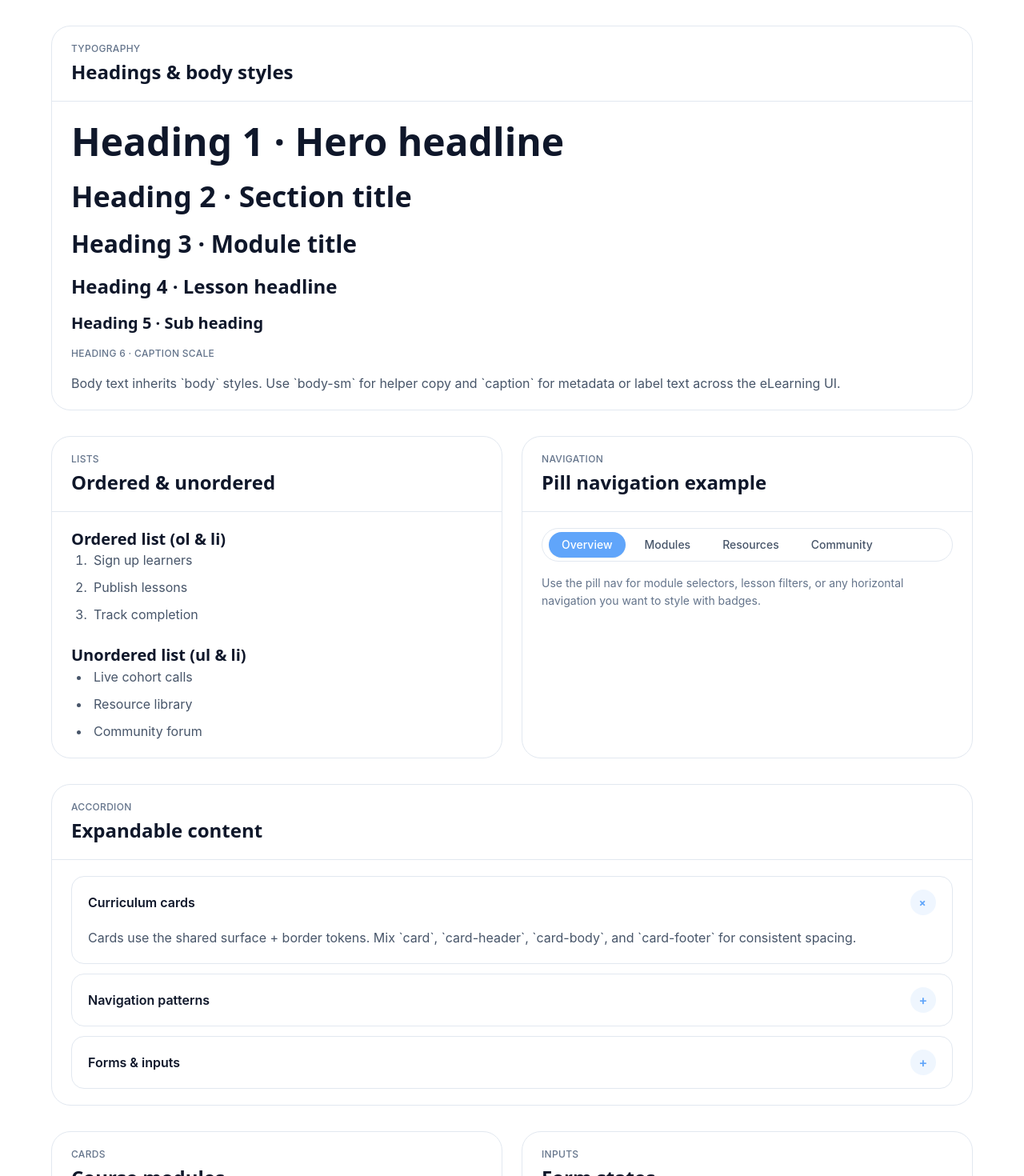
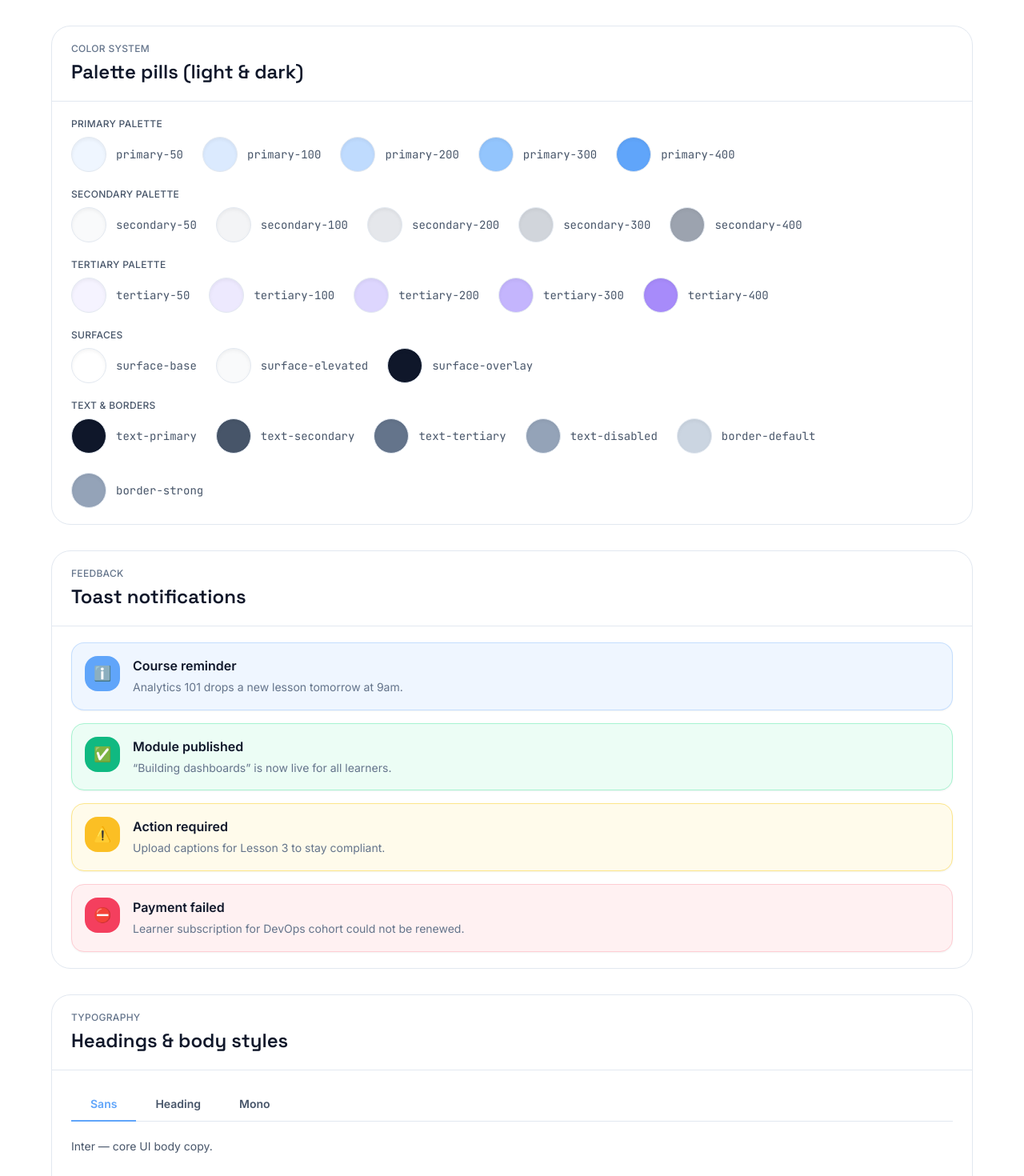
Before and after one commit to pedbad/react_tw, a React (Vite) app: page /components in a window 1280 px wide. Shown: the part 100-1570 px from the top of the page at 80% size. Built offline with nearby package versions, Linux system fonts and the light colour scheme.

Commit message:
feat: expand eLearning design system demo with routing, palettes, and toasts

```diff
--- a/src/index.css
+++ b/src/index.css
@@ -1,3 +1,5 @@
+@import url('https://fonts.googleapis.com/css2?family=Inter:wght@400;500;600;700&family=Space+Grotesk:wght@500;600;700&family=JetBrains+Mono:wght@400;500;600&display=swap');
+
 @tailwind base;
 @tailwind components;
 @tailwind utilities;
@@ -273,6 +275,56 @@
   .pill-nav-item-active {
     @apply bg-primary text-white shadow-sm;
   }
+
+  .tabs {
+    @apply flex border-b border-border-subtle;
+  }
+  .tab {
+    @apply relative -mb-px inline-flex items-center justify-center px-6 py-3 text-sm font-semibold text-text-secondary transition-base hover:text-text-primary focus-visible:outline-none focus-visible:ring-2 focus-visible:ring-primary-200 focus-visible:ring-offset-2 focus-visible:ring-offset-surface-base;
+  }
+  .tab-active {
+    @apply text-primary after:absolute after:bottom-0 after:left-0 after:h-0.5 after:w-full after:bg-primary;
+  }
+
+  .toast {
+    @apply flex items-start gap-4 rounded-2xl border px-4 py-4 shadow-sm transition-base;
+  }
+  .toast-icon {
+    @apply flex h-11 w-11 items-center justify-center rounded-2xl text-lg text-white;
+  }
+  .toast-body {
+    @apply flex-1 space-y-1;
+  }
+  .toast-title {
+    @apply font-semibold text-text-primary;
+  }
+  .toast-message {
+    @apply body-sm;
+  }
+  .toast-info {
+    @apply border-primary/30 bg-primary/10;
+  }
+  .toast-info .toast-icon {
+    @apply bg-primary;
+  }
+  .toast-success {
+    @apply border-emerald-200 bg-emerald-50 text-emerald-900 dark:border-emerald-400/60 dark:bg-emerald-400/10 dark:text-emerald-100;
+  }
+  .toast-success .toast-icon {
+    @apply bg-emerald-500;
+  }
+  .toast-warning {
+    @apply border-amber-200 bg-amber-50 text-amber-900 dark:border-amber-400/60 dark:bg-amber-400/10 dark:text-amber-100;
+  }
+  .toast-warning .toast-icon {
+    @apply bg-amber-400;
+  }
+  .toast-danger {
+    @apply border-rose-200 bg-rose-50 text-rose-900 dark:border-rose-400/60 dark:bg-rose-400/10 dark:text-rose-50;
+  }
+  .toast-danger .toast-icon {
+    @apply bg-rose-500;
+  }
 }
 
 @layer utilities {
@@ -285,4 +337,17 @@
   .transition-motion {
     @apply transition-transform duration-200 ease-out;
   }
+
+  .color-palette-row {
+    @apply flex flex-wrap items-center gap-6;
+  }
+  .color-palette-item {
+    @apply flex items-center gap-3;
+  }
+  .color-pill {
+    @apply h-11 w-11 rounded-full border border-border-subtle shadow-inner;
+  }
+  .color-pill-label {
+    @apply font-mono text-sm text-text-secondary;
+  }
 }
--- a/src/pages/ComponentsDemo.jsx
+++ b/src/pages/ComponentsDemo.jsx
@@ -32,26 +32,176 @@ const headings = [
 
 const navPills = ['Overview', 'Modules', 'Resources', 'Community']
 
+const fontTabs = [
+  { id: 'sans', label: 'Sans', className: 'font-sans', description: 'Inter — core UI body copy.' },
+  { id: 'heading', label: 'Heading', className: 'font-heading', description: 'Space Grotesk — hero & titles.' },
+  { id: 'mono', label: 'Mono', className: 'font-mono', description: 'JetBrains Mono — code snippets.' },
+]
+
+const toastItems = [
+  {
+    id: 'info',
+    title: 'Course reminder',
+    message: 'Analytics 101 drops a new lesson tomorrow at 9am.',
+    icon: 'ℹ️',
+    className: 'toast-info',
+  },
+  {
+    id: 'success',
+    title: 'Module published',
+    message: '“Building dashboards” is now live for all learners.',
+    icon: '✅',
+    className: 'toast-success',
+  },
+  {
+    id: 'warning',
+    title: 'Action required',
+    message: 'Upload captions for Lesson 3 to stay compliant.',
+    icon: '⚠️',
+    className: 'toast-warning',
+  },
+  {
+    id: 'danger',
+    title: 'Payment failed',
+    message: 'Learner subscription for DevOps cohort could not be renewed.',
+    icon: '⛔',
+    className: 'toast-danger',
+  },
+]
+
+const paletteGroups = [
+  {
+    title: 'Primary palette',
+    colors: [
+      { label: 'primary-50', className: 'bg-primary-50' },
+      { label: 'primary-100', className: 'bg-primary-100' },
+      { label: 'primary-200', className: 'bg-primary-200' },
+      { label: 'primary-300', className: 'bg-primary-300' },
+      { label: 'primary-400', className: 'bg-primary-400' },
+    ],
+  },
+  {
+    title: 'Secondary palette',
+    colors: [
+      { label: 'secondary-50', className: 'bg-secondary-50' },
+      { label: 'secondary-100', className: 'bg-secondary-100' },
+      { label: 'secondary-200', className: 'bg-secondary-200' },
+      { label: 'secondary-300', className: 'bg-secondary-300' },
+      { label: 'secondary-400', className: 'bg-secondary-400' },
+    ],
+  },
+  {
+    title: 'Tertiary palette',
+    colors: [
+      { label: 'tertiary-50', className: 'bg-tertiary-50' },
+      { label: 'tertiary-100', className: 'bg-tertiary-100' },
+      { label: 'tertiary-200', className: 'bg-tertiary-200' },
+      { label: 'tertiary-300', className: 'bg-tertiary-300' },
+      { label: 'tertiary-400', className: 'bg-tertiary-400' },
+    ],
+  },
+  {
+    title: 'Surfaces',
+    colors: [
+      { label: 'surface-base', className: 'bg-surface-base' },
+      { label: 'surface-elevated', className: 'bg-surface-elevated' },
+      { label: 'surface-overlay', className: 'bg-surface-overlay' },
+    ],
+  },
+  {
+    title: 'Text & borders',
+    colors: [
+      { label: 'text-primary', className: 'bg-text-primary' },
+      { label: 'text-secondary', className: 'bg-text-secondary' },
+      { label: 'text-tertiary', className: 'bg-text-tertiary' },
+      { label: 'text-disabled', className: 'bg-text-disabled' },
+      { label: 'border-default', className: 'bg-border-default' },
+      { label: 'border-strong', className: 'bg-border-strong' },
+    ],
+  },
+]
+
 function ComponentsDemo() {
   const [openItem, setOpenItem] = useState(accordionItems[0].id)
+  const [activeFontTab, setActiveFontTab] = useState(fontTabs[0].id)
+  const activeFont = fontTabs.find((tab) => tab.id === activeFontTab)
 
   return (
     <div className="space-y-8">
       <section className="card">
         <div className="card-header">
+          <span className="caption text-text-tertiary">Color system</span>
+          <h2 className="heading-sm">Palette pills (light & dark)</h2>
+        </div>
+        <div className="card-body space-y-5">
+          {paletteGroups.map((group) => (
+            <div key={group.title} className="space-y-2">
+              <p className="caption uppercase tracking-wide text-text-secondary">{group.title}</p>
+              <div className="color-palette-row">
+                {group.colors.map((color) => (
+                  <div key={color.label} className="color-palette-item">
+                    <span className={`color-pill ${color.className}`} />
+                    <span className="color-pill-label">{color.label}</span>
+                  </div>
+                ))}
+              </div>
+            </div>
+          ))}
+        </div>
+      </section>
+
+      <section className="card">
+        <div className="card-header">
+          <span className="caption text-text-tertiary">Feedback</span>
+          <h2 className="heading-sm">Toast notifications</h2>
+        </div>
+        <div className="card-body space-y-4">
+          {toastItems.map((toast) => (
+            <div key={toast.id} className={`toast ${toast.className}`}>
+              <span className="toast-icon" aria-hidden="true">
+                {toast.icon}
+              </span>
+              <div className="toast-body">
+                <p className="toast-title">{toast.title}</p>
+                <p className="toast-message">{toast.message}</p>
+              </div>
+            </div>
+          ))}
+        </div>
+      </section>
+
+      <section className="card">
+        <div className="card-header">
           <span className="caption text-text-tertiary">Typography</span>
           <h2 className="heading-sm">Headings & body styles</h2>
         </div>
-        <div className="card-body space-y-4">
-          {headings.map(({ tag: Tag, className, text }) => (
-            <Tag key={text} className={className}>
-              {text}
-            </Tag>
-          ))}
-          <p className="body">
-            Body text inherits `body` styles. Use `body-sm` for helper copy and `caption` for metadata or label text across
-            the eLearning UI.
-          </p>
+        <div className="card-body space-y-5">
+          <div className="tabs">
+            {fontTabs.map((tab) => (
+              <button
+                key={tab.id}
+                type="button"
+                className={`tab ${activeFontTab === tab.id ? 'tab-active' : ''}`}
+                onClick={() => setActiveFontTab(tab.id)}
+              >
+                {tab.label}
+              </button>
+            ))}
+          </div>
+          <p className="body-sm text-text-secondary">{activeFont.description}</p>
+          <div className="space-y-3">
+            {headings.map(({ tag: Tag, className, text }) => (
+              <Tag key={text} className={`${className} ${activeFont.className}`}>
+                {text}
+              </Tag>
+            ))}
+            <p className={`body ${activeFont.className}`}>
+              Body text inherits `body` styles. Use `body-sm` for helper copy and `caption` for metadata or label text
+              across the eLearning UI.
+            </p>
+            <p className={`body-sm ${activeFont.className}`}>Body small demonstrates helper copy.</p>
+            <p className={`caption ${activeFont.className}`}>Caption scale for metadata text.</p>
+          </div>
         </div>
       </section>
 
```
